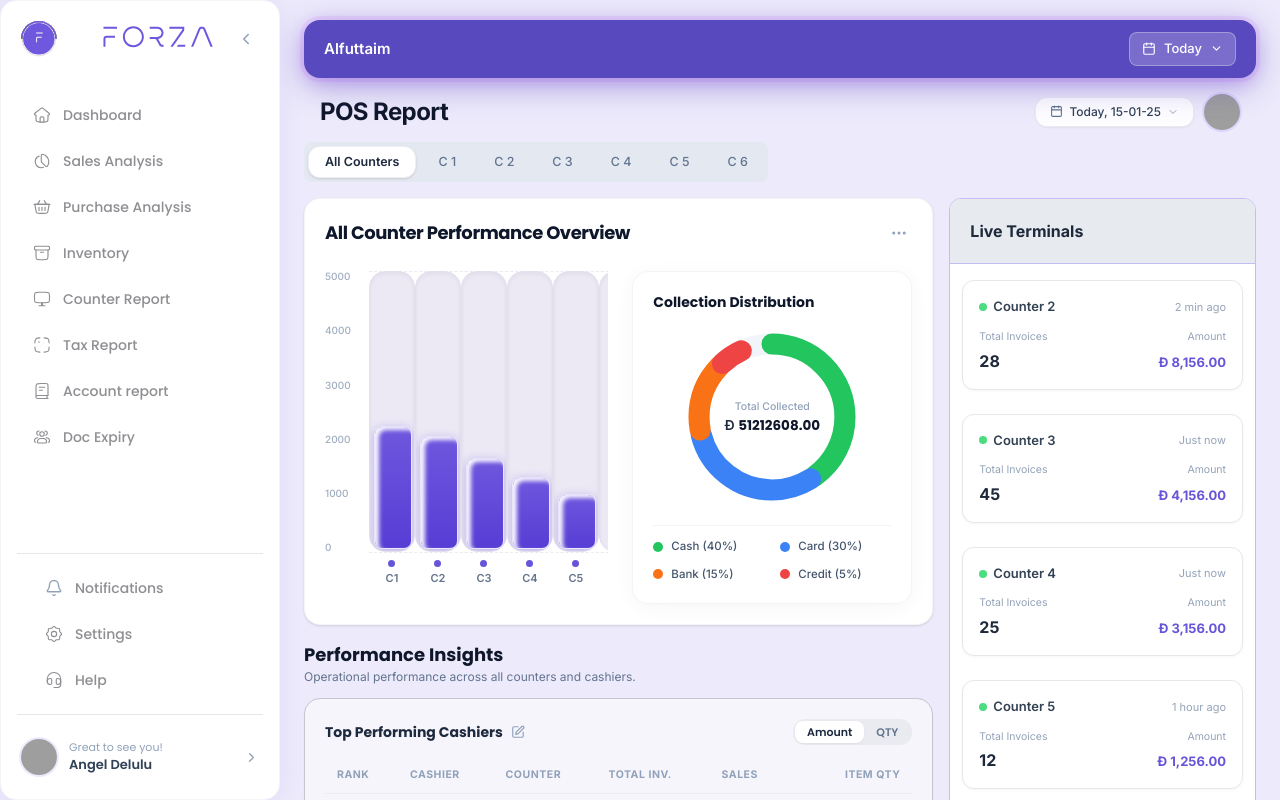
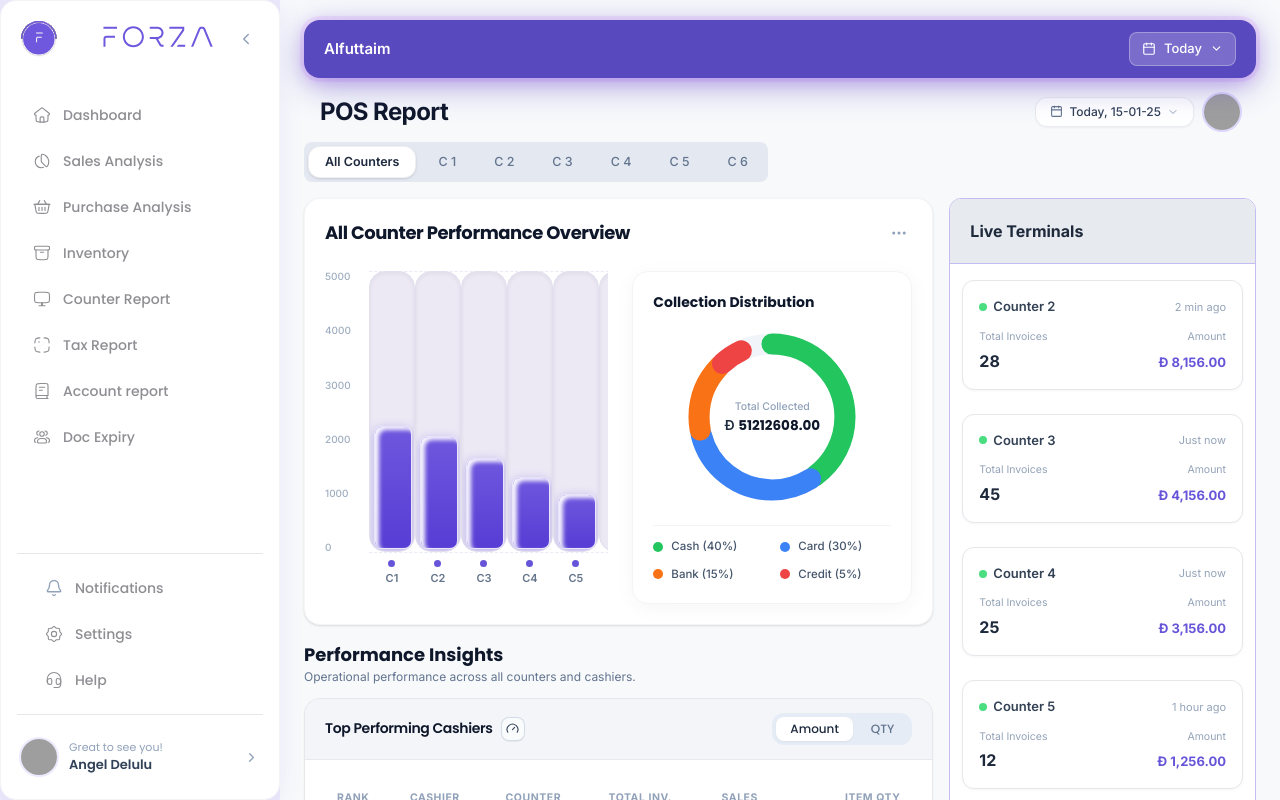
Before and after one commit to shijinp006/Forza, a React (Vite) app: page / in a window 1280 px wide. Built offline with nearby package versions, Linux system fonts and the light colour scheme; grey boxes are pictures that could not be loaded.

Commit message:
first commit

```diff
--- a/src/Pages/posReport/CashiersPerformanceTable.jsx
+++ b/src/Pages/posReport/CashiersPerformanceTable.jsx
@@ -1,4 +1,4 @@
-import { SquarePen } from "lucide-react";
+import { Gauge } from "lucide-react";
 import { cashiers } from "../../data/posData";
 
 const poppins = { fontFamily: "Poppins, sans-serif" };
@@ -14,30 +14,36 @@ export function CashiersPerformanceTable({ viewType, setViewType }) {
                 Operational performance across all counters and cashiers.
             </p>
 
-            <div className="bg-[#F6F5FC] rounded-2xl border border-[#C6C6CD] p-4 sm:p-5 shadow-xs">
-                {/* Inner Header Row */}
-                <div className="flex items-center justify-between mb-3">
+            <div className="bg-[#F3F5F8] rounded-2xl border border-gray-200 overflow-hidden shadow-xs">
+                {/* Inner Header Row matching screenshot */}
+                <div className="flex items-center justify-between px-4 py-3 sm:px-5 sm:py-3.5 border-b border-gray-200/80 bg-[#F3F5F8]">
                     <div className="flex items-center gap-2">
-                        <h3 style={{ ...poppins, fontWeight: 700, fontSize: "14px" }} className="text-slate-800">
+                        <h3 style={{ ...poppins, fontWeight: 600, fontSize: "14px" }} className="text-slate-900 tracking-tight">
                             Top Performing Cashiers
                         </h3>
-                        <SquarePen size={14} className="text-slate-400 cursor-pointer hover:text-slate-600" />
+                        <span className="inline-flex items-center justify-center w-6 h-6 rounded-lg border border-slate-300/80 bg-white/60 text-slate-700 shadow-2xs">
+                            <Gauge size={13} strokeWidth={2} />
+                        </span>
                     </div>
 
                     {/* Amount / QTY Pill Toggle */}
-                    <div className="flex items-center bg-gray-200/70 p-0.5 rounded-xl text-xs">
+                    <div className="flex items-center bg-[#E6ECF5] p-1 rounded-xl text-xs gap-1">
                         <button
                             onClick={() => setViewType("Amount")}
-                            style={{ ...poppins, fontWeight: 600, fontSize: "11px" }}
-                            className={`px-3 py-1 rounded-lg transition cursor-pointer ${viewType === "Amount" ? "bg-white text-slate-800 shadow-xs" : "text-slate-500"
+                            style={{ ...poppins, fontWeight: 500, fontSize: "12px" }}
+                            className={`px-3.5 py-1 rounded-lg transition cursor-pointer ${viewType === "Amount"
+                                ? "bg-white text-slate-800 shadow-xs"
+                                : "text-slate-500 hover:text-slate-700"
                                 }`}
                         >
                             Amount
                         </button>
                         <button
                             onClick={() => setViewType("QTY")}
-                            style={{ ...poppins, fontWeight: 600, fontSize: "11px" }}
-                            className={`px-3 py-1 rounded-lg transition cursor-pointer ${viewType === "QTY" ? "bg-white text-slate-800 shadow-xs" : "text-slate-500"
+                            style={{ ...poppins, fontWeight: 500, fontSize: "12px" }}
+                            className={`px-3.5 py-1 rounded-lg transition cursor-pointer ${viewType === "QTY"
+                                ? "bg-white text-slate-800 shadow-xs"
+                                : "text-slate-500 hover:text-slate-700"
                                 }`}
                         >
                             QTY
@@ -45,11 +51,14 @@ export function CashiersPerformanceTable({ viewType, setViewType }) {
                     </div>
                 </div>
 
+                {/* Table Container */}
+                <div className="p-4 sm:p-5 bg-white">
+
                     {/* Table */}
                     <div data-lenis-prevent className="overflow-auto max-h-[300px]" style={{ scrollbarWidth: "thin" }}>
                         <table className="w-full text-left border-collapse">
                             <thead>
-                            <tr className="border-b border-gray-200/60 text-[10.5px] text-slate-400 font-semibold tracking-wider">
+                                <tr className=" text-[10.5px] text-slate-400 font-semibold tracking-wider">
                                     <th className="py-2.5 px-3">RANK</th>
                                     <th className="py-2.5 px-3">CASHIER</th>
                                     <th className="py-2.5 px-3">COUNTER</th>
@@ -86,5 +95,6 @@ export function CashiersPerformanceTable({ viewType, setViewType }) {
                     </div>
                 </div>
             </div>
+        </div>
     );
 }
--- a/src/components/DocExpiry.jsx
+++ b/src/components/DocExpiry.jsx
@@ -65,7 +65,7 @@ export const DocExpiry = () => {
     return (
         <div
             style={inter}
-            className="min-h-screen flex flex-col bg-[#EDEAFB] pb-8"
+            className="min-h-screen flex flex-col bg-[#F7F9FB] pb-8"
         >
             {/* ── TOP BAR HEADER ── */}
             <TopBarHeader dateFilter={dateFilter} setDateFilter={setDateFilter} />
--- a/src/components/POSReport.jsx
+++ b/src/components/POSReport.jsx
@@ -37,7 +37,7 @@ export const POSReport = () => {
     };
 
     return (
-        <div style={inter} className="min-h-screen bg-[#EDEAFB] flex flex-col pb-8">
+        <div style={inter} className="min-h-screen bg-[#F7F9FB] flex flex-col pb-8">
 
             {/* ── TOP BAR HEADER ── */}
             <TopBarHeader dateFilter={dateFilter} setDateFilter={setDateFilter} />
```
Lines whose indentation alone changed are shown as unchanged.
